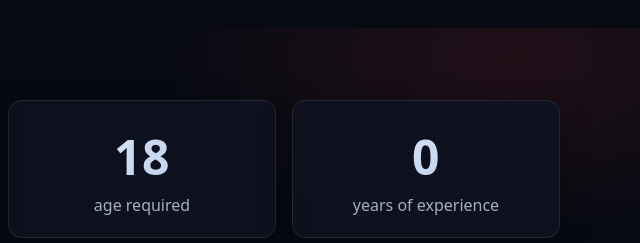
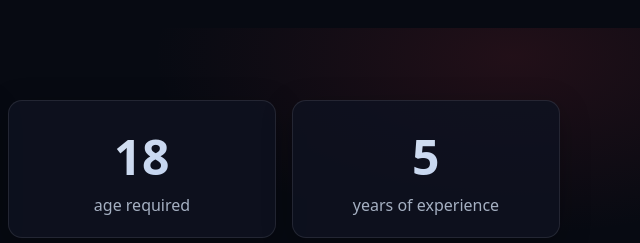
Before and after one commit to atonbazzano485-svg/StayAndPlay, a plain HTML site: page index.html in a window 1280 px wide. Shown: the part 5000-5243 px from the top of the page, 640-1280 px from the left. Drawn offline with Linux system fonts and the light colour scheme.

Commit message:
Update index.html

```diff
--- a/index.html
+++ b/index.html
@@ -249,7 +249,7 @@
               <span class="stat__label">age required</span>
             </li>
             <li class="stat" data-reveal>
-              <span class="stat__num" data-count-to="0">5</span>
+              <span class="stat__num" data-count-to="5">0</span>
               <span class="stat__label">years of experience</span>
             </li>
           </ul>
```
